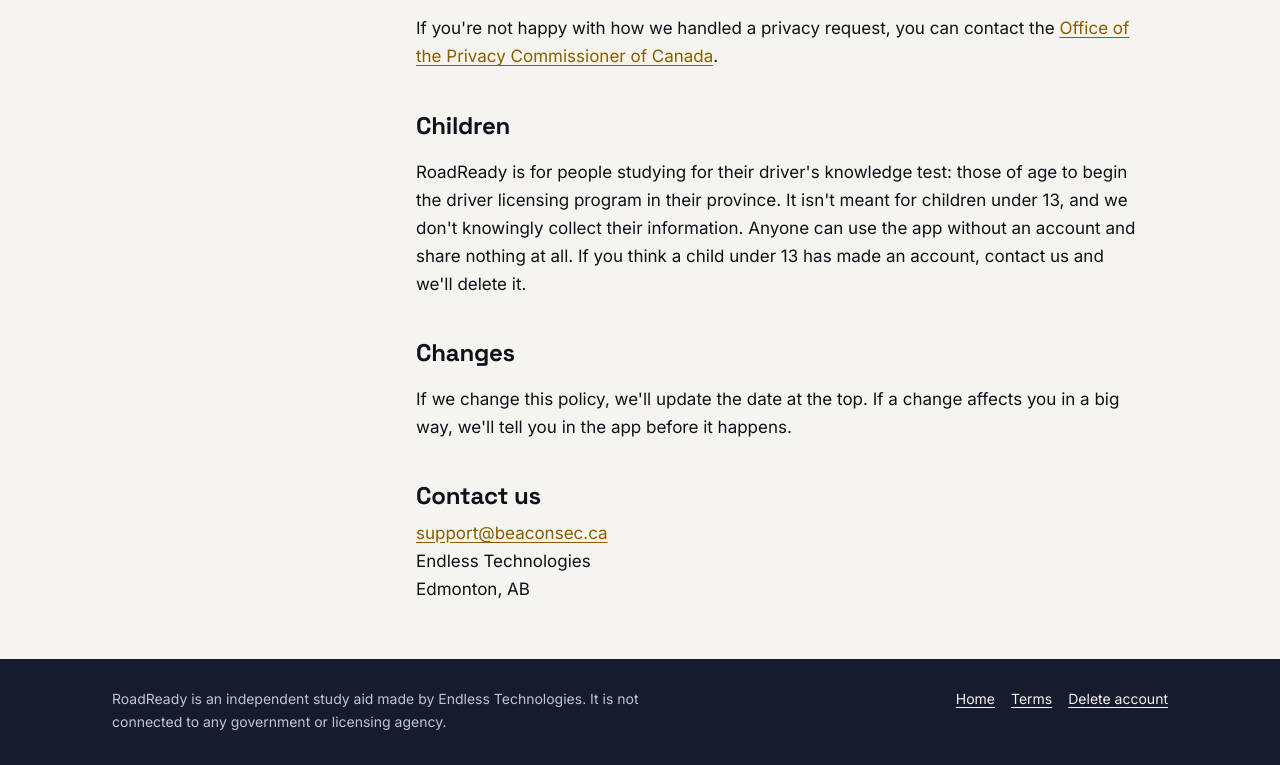
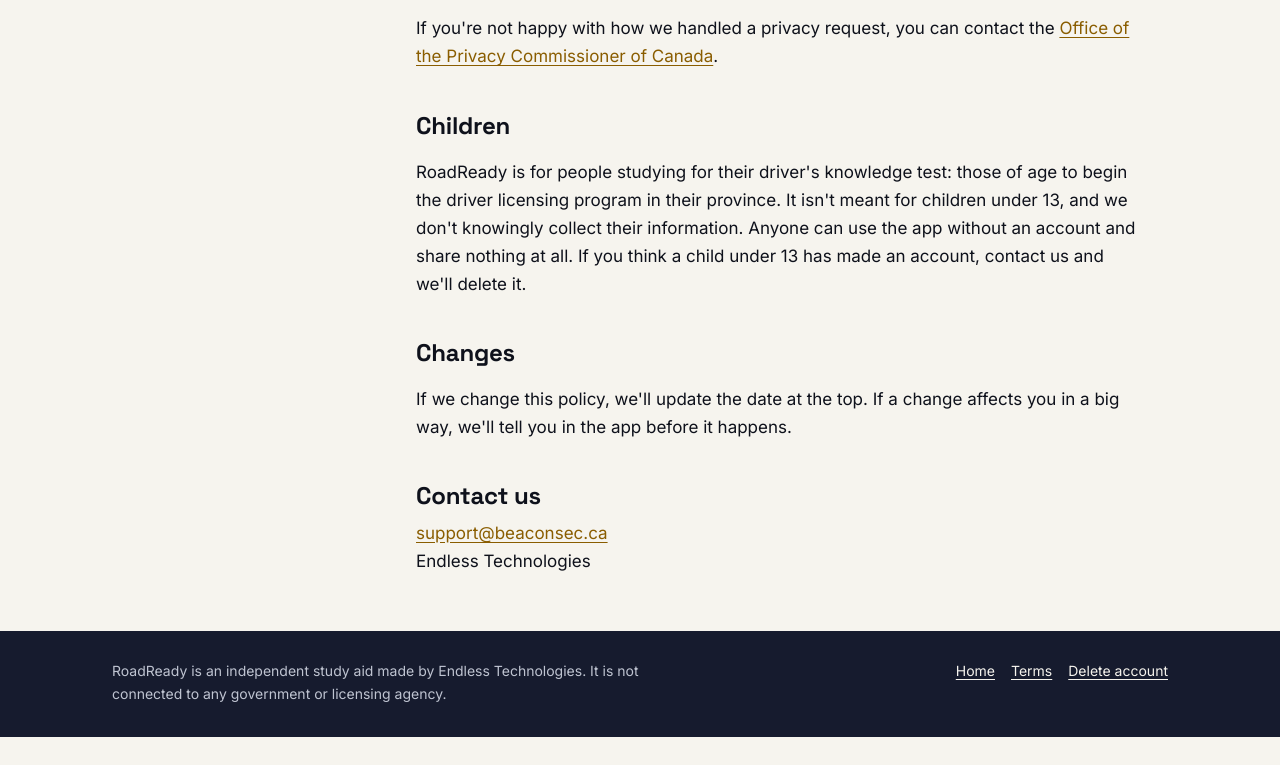
Before and after one commit to fikokwu/roadready-site, a plain HTML site: page privacy.html in a window 1280 px wide. Shown: the part 2742-3507 px from the top of the page. After the commit the page ends 3479 px from the top, so only its background shows below. Drawn offline with Linux system fonts and the light colour scheme.

Commit message:
Drop the mailing address
Co-Authored-By: Claude Opus 5.5 <noreply@anthropic.com>

```diff
--- a/privacy.html
+++ b/privacy.html
@@ -151,8 +151,7 @@
     <h2 id="contact">Contact us</h2>
     <address>
       <a href="mailto:support@beaconsec.ca">support@beaconsec.ca</a><br>
-      Endless Technologies<br>
-      Edmonton, AB
+      Endless Technologies
     </address>
   </article>
 </div>
```
Also changed, not shown: terms.html (+1 -2 lines).
